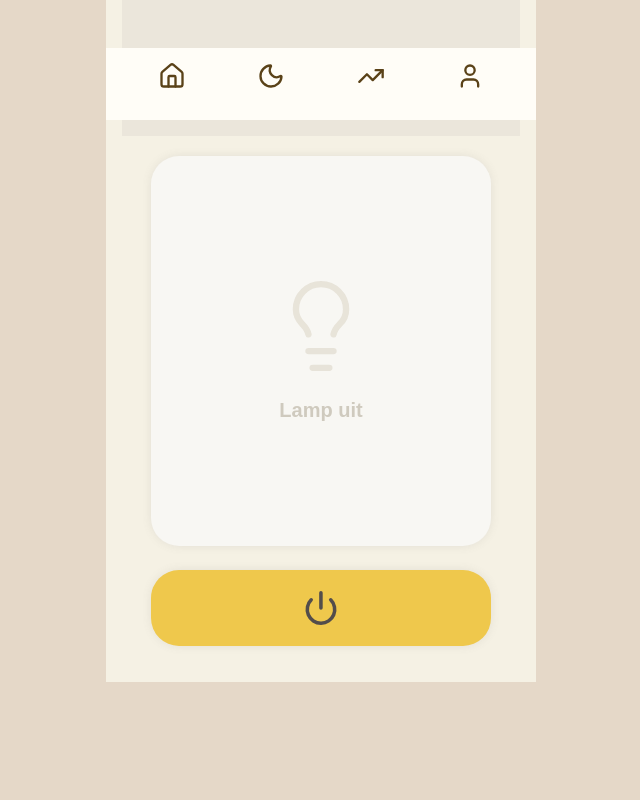
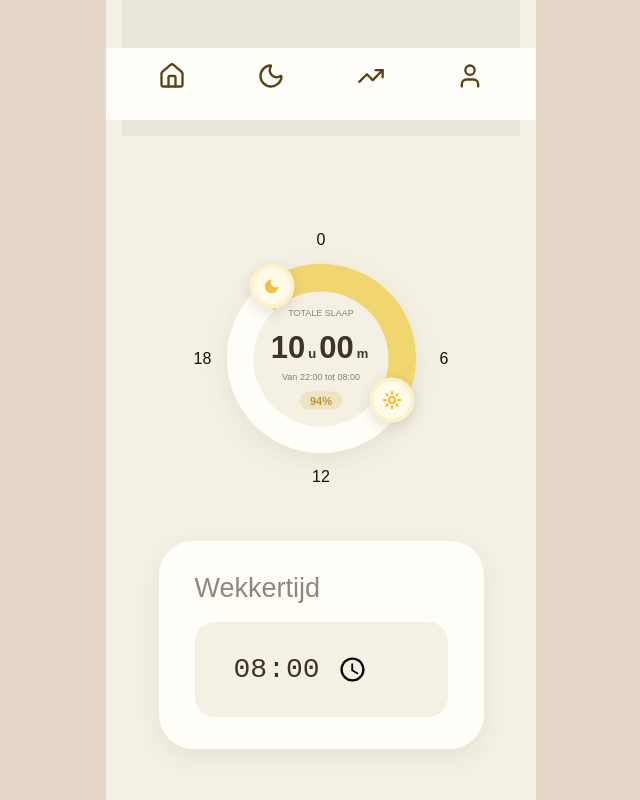
Before and after one commit to MaartjevD/RestforMore, a React (Vite) app: page /sleep in a window 1280 px wide. Shown: the part 680-1480 px from the top of the page, without its empty margins (319-959 px from the left). Before the commit the page ends 1362 px from the top, so only its background shows below. Built offline with nearby package versions, Linux system fonts and the light colour scheme.

Commit message:
Alarm top clock (sleep time) added

```diff
--- a/src/App.jsx
+++ b/src/App.jsx
@@ -4,7 +4,7 @@ import Layout from "./components/Layout";
 import Onboarding from "./pages/onboarding-page";
 import Home from "./pages/home";
 import Sleep from "./pages/Sleep";
-import Progress from "./pages/progress";
+import Progress from "./pages/Progress";
 import Account from "./pages/account";
 
 function App() {
--- /dev/null
+++ b/src/components/WekkerComponent.css
@@ -0,0 +1,174 @@
+* {
+  box-sizing: border-box;
+}
+
+.wekker-page {
+  min-height: 100vh;
+  background: #f4f0e4;
+  display: flex;
+  flex-direction: column;
+  align-items: center;
+  padding-top: 95px;
+  gap: 55px;
+  font-family: Arial, sans-serif;
+  overflow: hidden;
+}
+
+.sleep-clock {
+  position: relative;
+  width: 255px;
+  height: 255px;
+}
+
+.sleep-svg {
+  position: absolute;
+  inset: 20px;
+  width: 215px;
+  height: 215px;
+  overflow: visible;
+}
+
+.sleep-track {
+  fill: none;
+  stroke: #fffdf7;
+  stroke-width: 54;
+  filter: drop-shadow(0 10px 18px rgba(80, 60, 20, 0.08));
+}
+
+.sleep-progress {
+  fill: none;
+  stroke: #f1d66f;
+  stroke-width: 54;
+  stroke-linecap: round;
+  transition: 0.3s ease;
+}
+
+.clock-middle {
+  position: absolute;
+  left: 50%;
+  top: 50%;
+  width: 135px;
+  height: 135px;
+  transform: translate(-50%, -50%);
+  border-radius: 50%;
+  background: #f4f0e4;
+  display: flex;
+  flex-direction: column;
+  align-items: center;
+  justify-content: center;
+}
+
+.clock-middle p {
+  margin: 0 0 12px;
+  font-size: 9px;
+  color: #8e877b;
+}
+
+.clock-middle h1 {
+  margin: 0;
+  font-size: 31px;
+  color: #3d3429;
+}
+
+.clock-middle h1 span {
+  font-size: 13px;
+  margin: 0 3px;
+}
+
+.clock-middle small {
+  margin-top: 6px;
+  color: #878176;
+  font-size: 9px;
+}
+
+.clock-middle strong {
+  margin-top: 10px;
+  background: #ede4c6;
+  color: #bd9635;
+  border-radius: 999px;
+  padding: 3px 10px;
+  font-size: 11px;
+}
+
+.clock-label {
+  position: absolute;
+  font-size: 16px;
+  color: #111;
+  z-index: 5;
+}
+
+.clock-label.top {
+  top: 0px;
+  left: 50%;
+  transform: translateX(-50%);
+}
+
+.clock-label.right {
+  right: 0px;
+  top: 50%;
+  transform: translateY(-50%);
+}
+
+.clock-label.bottom {
+  bottom: 0px;
+  left: 50%;
+  transform: translateX(-50%);
+}
+
+.clock-label.left {
+  left: 0px;
+  top: 50%;
+  transform: translateY(-50%);
+}
+
+.clock-dot {
+  position: absolute;
+  width: 45px;
+  height: 45px;
+  border-radius: 50%;
+  background: #fff9e8;
+  color: #efc243;
+  display: flex;
+  align-items: center;
+  justify-content: center;
+  transform: translate(-50%, -50%);
+  z-index: 6;
+  box-shadow: 0 4px 14px rgba(80, 60, 20, 0.14);
+  border: 4px solid #fbf2cc;
+}
+
+.time-box {
+  width: 325px;
+  background: #fffdf7;
+  padding: 32px 36px;
+  border-radius: 34px;
+  display: flex;
+  flex-direction: column;
+  gap: 18px;
+  box-shadow: 0 8px 24px rgba(80, 60, 20, 0.08);
+}
+
+.time-box label {
+  font-size: 27px;
+  color: #8e877b;
+}
+
+.time-input-wrapper {
+  background: #f4f0e4;
+  border-radius: 20px;
+  padding: 18px 22px;
+  display: flex;
+  align-items: center;
+  justify-content: space-between;
+}
+
+.time-input-wrapper input {
+  border: none;
+  outline: none;
+  background: transparent;
+  font-size: 28px;
+  color: #3d3429;
+  width: 170px;
+}
+
+/* klok */
--- /dev/null
+++ b/src/components/WekkerComponent.jsx
@@ -0,0 +1,146 @@
+import React, { useState } from "react";
+import { Moon, Sun, Clock } from "lucide-react";
+import "./WekkerComponent.css";
+
+const BED_TIME = "22:00";
+
+const VIEW = 300;
+const SVG_SIZE = 215;
+const SVG_OFFSET = 20;
+const SCALE = SVG_SIZE / VIEW;
+
+const CX = 150;
+const CY = 150;
+const R = 105;
+const DOT_R = 115;
+
+function timeToMinutes(time) {
+  const [hours, minutes] = time.split(":").map(Number);
+  return hours * 60 + minutes;
+}
+
+function getSleepDuration(start, end) {
+  const startMin = timeToMinutes(start);
+  let endMin = timeToMinutes(end);
+
+  if (endMin <= startMin) endMin += 24 * 60;
+
+  const diff = endMin - startMin;
+
+  return {
+    hours: Math.floor(diff / 60),
+    minutes: diff % 60,
+  };
+}
+
+function timeToAngle(time) {
+  const minutes = timeToMinutes(time);
+  return (minutes / 1440) * 360 - 90;
+}
+
+function polarToCartesian(cx, cy, r, angle) {
+  const rad = (angle * Math.PI) / 180;
+
+  return {
+    x: cx + r * Math.cos(rad),
+    y: cy + r * Math.sin(rad),
+  };
+}
+
+function describeArc(cx, cy, r, startAngle, endAngle) {
+  let adjustedEnd = endAngle;
+
+  if (adjustedEnd < startAngle) adjustedEnd += 360;
+
+  const start = polarToCartesian(cx, cy, r, startAngle);
+  const end = polarToCartesian(cx, cy, r, adjustedEnd);
+  const largeArcFlag = adjustedEnd - startAngle <= 180 ? "0" : "1";
+
+  return `M ${start.x} ${start.y} A ${r} ${r} 0 ${largeArcFlag} 1 ${end.x} ${end.y}`;
+}
+
+function SleepClock({ wakeTime }) {
+  const sleep = getSleepDuration(BED_TIME, wakeTime);
+
+  const startAngle = timeToAngle(BED_TIME);
+  const endAngle = timeToAngle(wakeTime);
+
+  const moonPos = polarToCartesian(CX, CY, DOT_R, startAngle);
+  const sunPos = polarToCartesian(CX, CY, DOT_R, endAngle);
+
+  return (
+    <div className="sleep-clock">
+      <span className="clock-label top">0</span>
+      <span className="clock-label right">6</span>
+      <span className="clock-label bottom">12</span>
+      <span className="clock-label left">18</span>
+
+      <svg className="sleep-svg" viewBox="0 0 300 300">
+        <circle cx={CX} cy={CY} r={R} className="sleep-track" />
+        <path
+          d={describeArc(CX, CY, R, startAngle, endAngle)}
+          className="sleep-progress"
+        />
+      </svg>
+
+      <div
+        className="clock-dot"
+        style={{
+          left: `${SVG_OFFSET + moonPos.x * SCALE - 8}px`,
+          top: `${SVG_OFFSET + moonPos.y * SCALE - 1}px`,
+        }}
+      >
+        <Moon size={18} fill="#efc243" strokeWidth={0} />
+      </div>
+
+      <div
+        className="clock-dot"
+        style={{
+          left: `${SVG_OFFSET + sunPos.x * SCALE + 0}px`,
+          top: `${SVG_OFFSET + sunPos.y * SCALE}px`,
+        }}
+      >
+        <Sun size={19} strokeWidth={3} />
+      </div>
+
+      <div className="clock-middle">
+        <p>TOTALE SLAAP</p>
+
+        <h1>
+          {String(sleep.hours).padStart(2, "0")}
+          <span>u</span>
+          {String(sleep.minutes).padStart(2, "0")}
+          <span>m</span>
+        </h1>
+
+        <small>
+          Van {BED_TIME} tot {wakeTime}
+        </small>
+
+        <strong>94%</strong>
+      </div>
+    </div>
+  );
+}
+
+export default function WekkerComponent() {
+  const [wakeTime, setWakeTime] = useState("08:00");
+
+  return (
+    <div className="wekker-page">
+      <SleepClock wakeTime={wakeTime} />
+
+      <div className="time-box">
+        <label>Wekkertijd</label>
+
+        <div className="time-input-wrapper">
+          <input
+            type="time"
+            value={wakeTime}
+            onChange={(e) => setWakeTime(e.target.value)}
+          />
+        </div>
+      </div>
+    </div>
+  );
+}
--- a/src/pages/Progress.jsx
+++ b/src/pages/Progress.jsx
@@ -1,9 +1,3 @@
-import Streaks from "../componenten/streaks.jsx";
-
 export default function Progress() {
-  return (
-    <main>
-      <Streaks />
-    </main>
-  );
+  return <main></main>;
 }
--- a/src/pages/Sleep.jsx
+++ b/src/pages/Sleep.jsx
@@ -1,9 +1,17 @@
-import LampToggle from "../components/lamp-toggle";
+// import LampToggle from "../components/lamp-toggle";
 
-export default function Sleep() {
-  return (
-    <main>
-      <LampToggle />
-    </main>
-  );
+// export default function Sleep() {
+//   return (
+//     <main>
+//       <LampToggle />
+//     </main>
+//   );
+// }
+
+import WekkerComponent from "../components/WekkerComponent";
+
+function App() {
+  return <WekkerComponent />;
 }
+
+export default App;
```
Also changed, not shown: componenten/streaks.jsx (deleted, +0 -60 lines), 1 other file (tests, documents, lock files or other folders).
